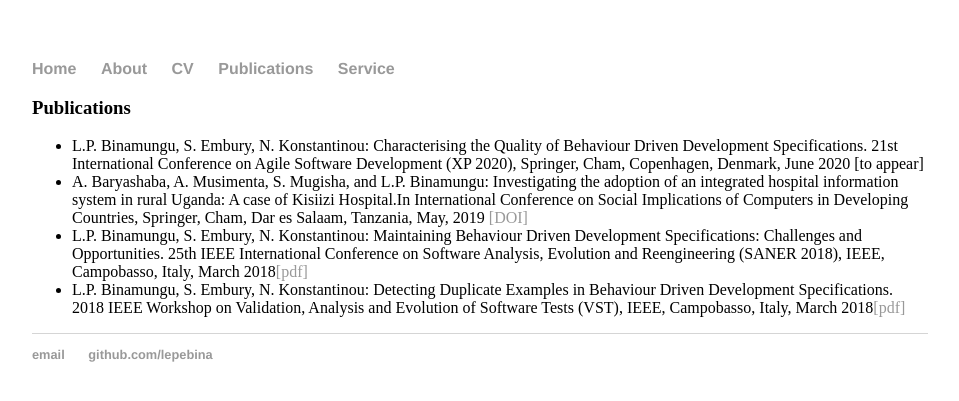
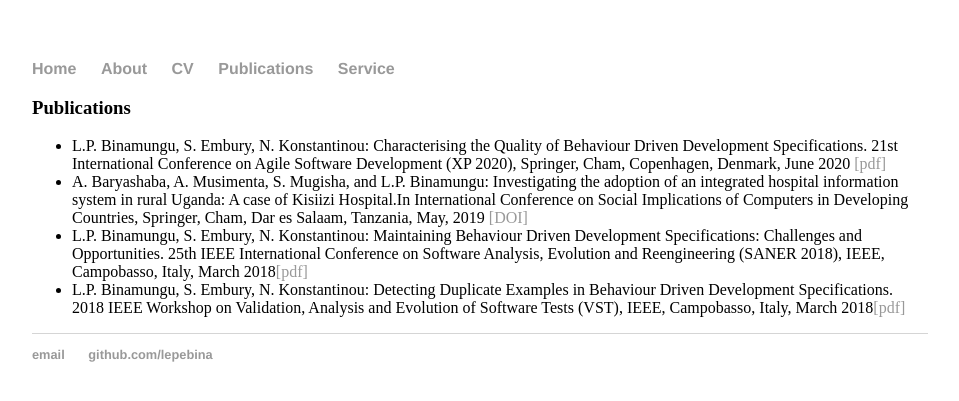
Before and after one commit to lepebina/lepebina.github.io, a Jekyll site: the page built from publications.html, in a window 1280 px wide. Shown: the top 401 px of the page, without its empty margins (160-1119 px from the left). Built offline with Jekyll 4.4.1, drawn with Linux system fonts in a browser that asks for light colours.

Commit message:
Update publications.html

```diff
--- a/publications.html
+++ b/publications.html
@@ -5,7 +5,7 @@
 <div class="blurb">
 	<h3>Publications</h3>
 	              <ul>
-	        		<li>L.P. Binamungu, S. Embury, N. Konstantinou: Characterising the Quality of Behaviour Driven Development Specifications. 21st International Conference on Agile Software Development (XP 2020), Springer, Cham, Copenhagen, Denmark, June 2020 [to appear]</li>
+	        		<li>L.P. Binamungu, S. Embury, N. Konstantinou: Characterising the Quality of Behaviour Driven Development Specifications. 21st International Conference on Agile Software Development (XP 2020), Springer, Cham, Copenhagen, Denmark, June 2020 <a href="https://link.springer.com/content/pdf/10.1007%2F978-3-030-49392-9_6.pdf">[pdf]</a></li>
 		                <li>A. Baryashaba, A. Musimenta, S. Mugisha, and L.P. Binamungu: Investigating the adoption of an integrated hospital information system in rural Uganda: A case of Kisiizi Hospital.In International Conference on Social Implications of Computers in Developing Countries, Springer, Cham, Dar es Salaam, Tanzania, May, 2019 <a href="https://link.springer.com/chapter/10.1007/978-3-030-19115-3_26">[DOI]</a></li>
 		        	<li>L.P. Binamungu, S. Embury, N. Konstantinou: Maintaining Behaviour Driven Development Specifications: Challenges and Opportunities. 25th IEEE International Conference on Software Analysis, Evolution and Reengineering (SANER 2018), IEEE, Campobasso, Italy, March 2018<a href="/maintaining.pdf">[pdf]</a></li>
 	        		<li>L.P. Binamungu, S. Embury, N. Konstantinou: Detecting Duplicate Examples in Behaviour Driven Development Specifications. 2018 IEEE Workshop on Validation, Analysis and Evolution of Software Tests (VST), IEEE, Campobasso, Italy, March 2018<a href="/detecting.pdf">[pdf]</a></li>
```
